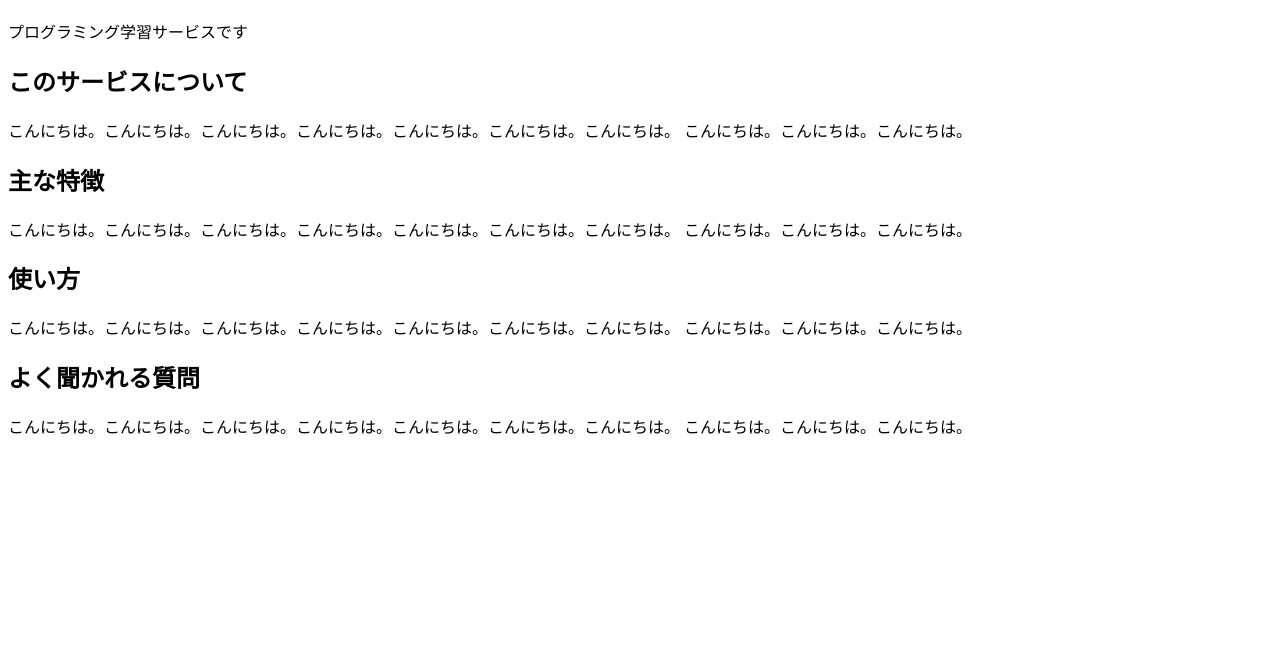
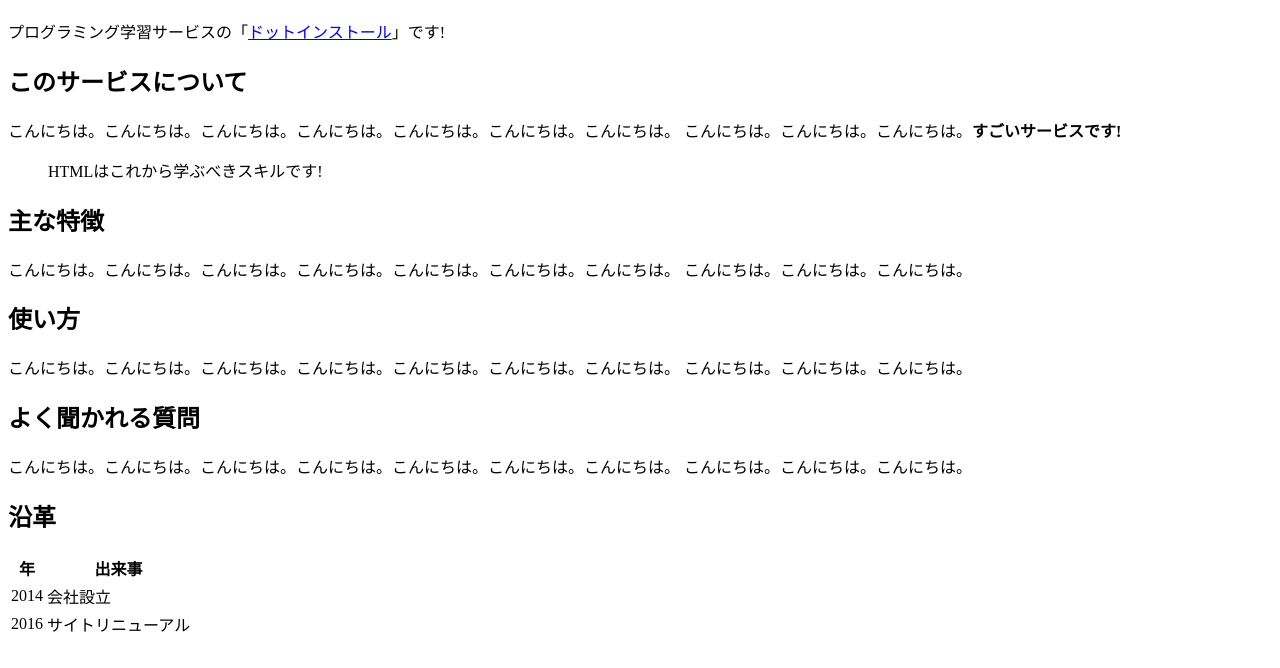
Before and after one commit to rotosiri-zu/MyHTML, a plain HTML site: page index.html in a window 1280 px wide. Shown: the part 132-800 px from the top of the page. Drawn offline with Linux system fonts and the light colour scheme.

Commit message:
リンクを張ってみよう

```diff
--- a/index.html
+++ b/index.html
@@ -9,11 +9,17 @@
 <body>
   <img src="img/logo.png" width="300" height="50" alt="ドットインストールのロゴです">
   <h1>ドットインストール</h1>
-  <p>プログラミング学習サービスです</p>
+  <p>プログラミング学習サービスの「<a href="https://dotinstall.com" target="_blank">ドットインストール</a>」です!</p>
 
   <h2>このサービスについて</h2>
   <p>こんにちは。こんにちは。こんにちは。こんにちは。こんにちは。こんにちは。こんにちは。
-    こんにちは。こんにちは。こんにちは。</p>
+    こんにちは。こんにちは。こんにちは。<strong>すごいサービスです!
+  </strong></p>
+
+  <blockquote cite="https://dotinstall.com">
+    <p>HTMLはこれから学ぶべきスキルです!</p>
+  </blockquote>
+
   <h2>主な特徴</h2>
   <p>こんにちは。こんにちは。こんにちは。こんにちは。こんにちは。こんにちは。こんにちは。
       こんにちは。こんにちは。こんにちは。</p>
@@ -23,5 +29,25 @@
   <h2>よく聞かれる質問</h2>
   <p>こんにちは。こんにちは。こんにちは。こんにちは。こんにちは。こんにちは。こんにちは。
       こんにちは。こんにちは。こんにちは。</p>
+
+  <h2>沿革</h2>
+  <table>
+    <thead>
+      <tr>
+        <th>年</th>
+        <th>出来事</th>
+      </tr>
+    </thead>
+    <tbody>
+      <tr>
+        <td>2014</td>
+        <td>会社設立</td>
+      </tr>
+      <tr>
+        <td>2016</td>
+        <td>サイトリニューアル</td>
+      </tr>
+    </tbody>
+  </table>
 </body>
 </html>
```
Also changed, not shown: lessons/index.html (added), members.html (added).
